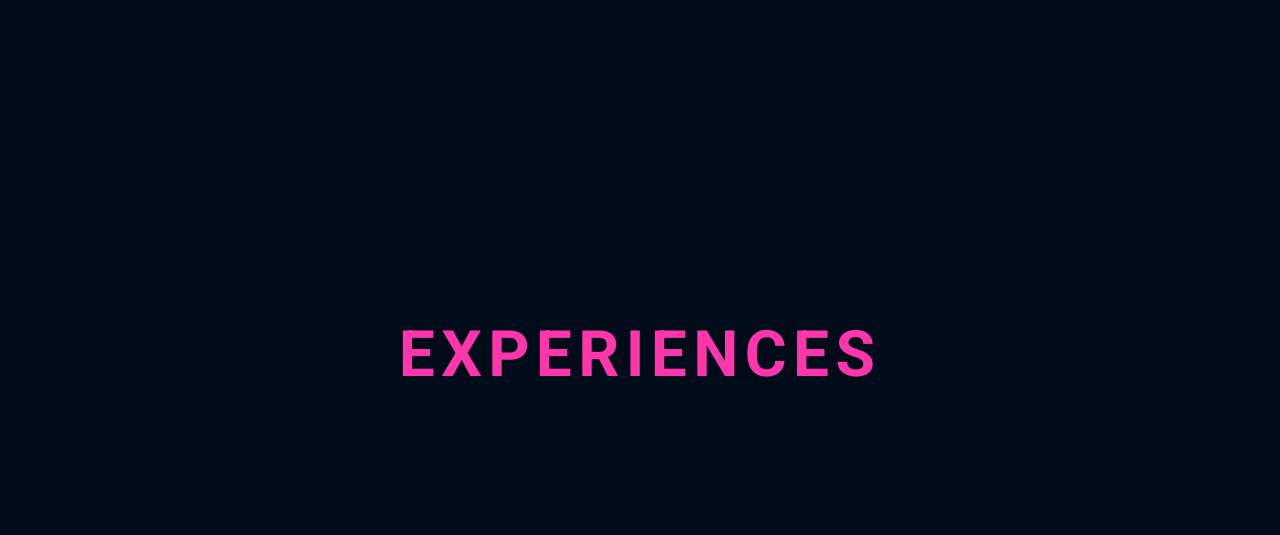
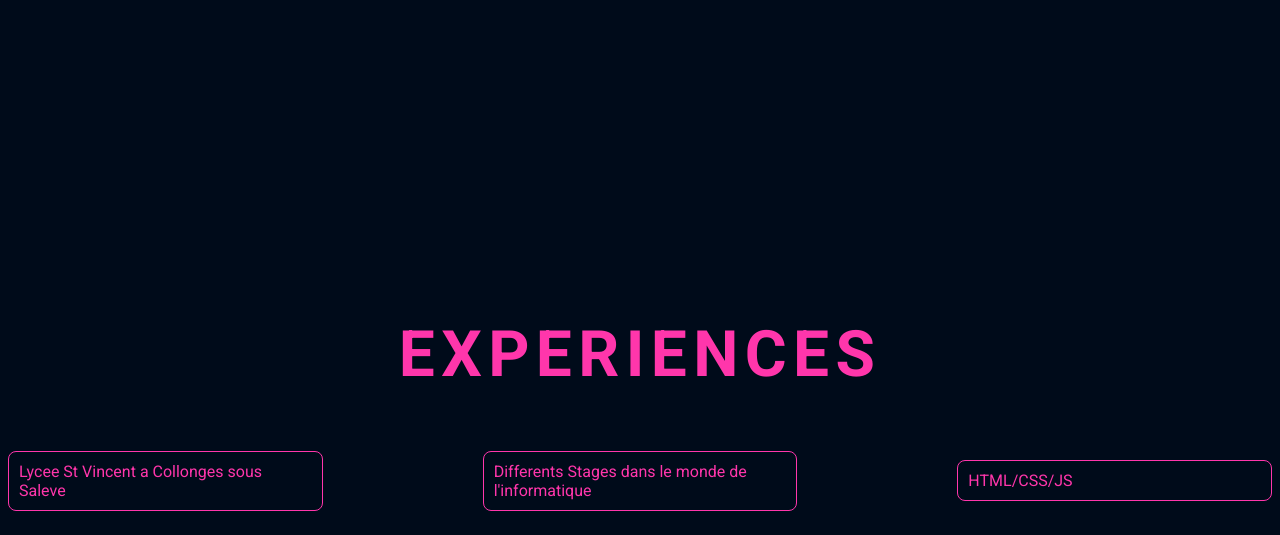
Before and after one commit to Zuml-git/Portfolio-Web, a plain HTML site: page index.html in a window 1280 px wide. Shown: the part 558-1093 px from the top of the page. Drawn offline with Linux system fonts and the light colour scheme.

Commit message:
Ajout du fichier CSS

```diff
--- a/index.html
+++ b/index.html
@@ -28,11 +28,10 @@
         </h1>
     </div>
     <h1 class="Experiences-title">Experiences</h1>
-    <div class="Experiences">
-        <div class="Experiences-content">
-
-            </div>
-        </div>
+    <div class="Experiences-content">
+        <p class="scolaire">Lycee St Vincent a Collonges sous Saleve</p>
+        <p class="professionelle">Differents Stages dans le monde de l'informatique</p>
+        <p class="persos">HTML/CSS/JS</p>
     </div>
 </body>
 </html>
--- a/style.css
+++ b/style.css
@@ -111,16 +111,13 @@ body{
     flex-direction: row;
     justify-content: center;
     align-items: center;
-    gap: 2rem;
+    gap: 10rem;
+    color: var(--color-text-primary);
 }
 
-.experience-card img{
-    width: 600px;
-    height: 500px;
-    object-fit: contain;
+.Experiences-content p{
+    border: 1px solid var(--color-text-primary);
+    padding: 10px;
+    border-radius: 0.5em;
+    width: 500px;
 }
-
-.Experiences h2{
-    border: 1px solid var(--color-text-primary);
-    padding: 1rem;
-}
```
